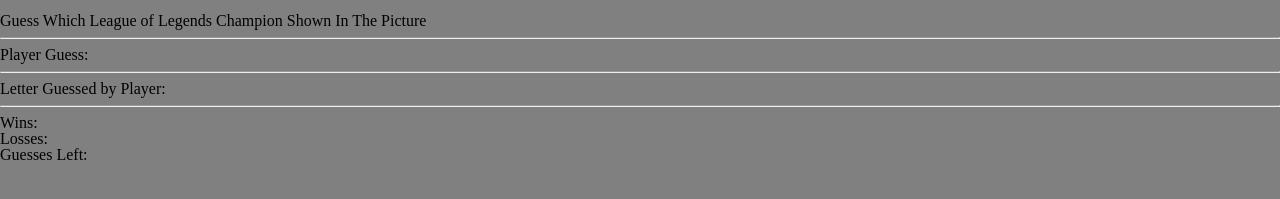
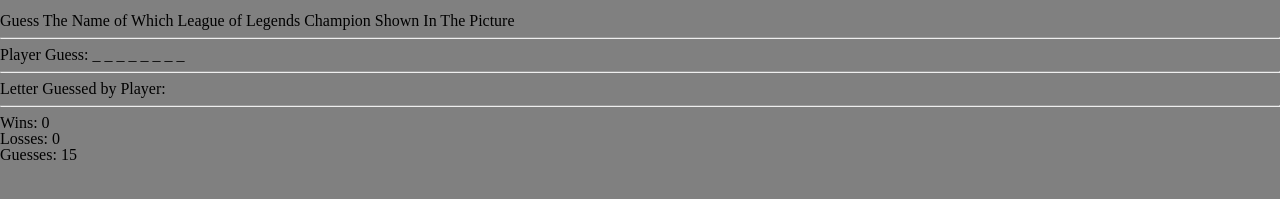
Before and after one commit to tuequach/Word-Guess-Game, a plain HTML site: page index.html in a window 1280 px wide. Shown: the part 505-704 px from the top of the page. Drawn offline with Linux system fonts and the light colour scheme.

Commit message:
debugged and fixex some values

```diff
--- a/assets/javascript/game.js
+++ b/assets/javascript/game.js
@@ -1,26 +1,26 @@
 // defining all possible variables
-const words = ["teemo", "ahri", "graves", "annie", "alistar",
+var words = ["teemo", "ahri", "graves", "annie", "alistar",
 "blitzcrank","ezreal", "nocturne", "katarina"];
-const wins =0;
-const loss =0;
-const guesses = 15;
-const playerChoice = [];
-const letterUsed=[];
+var wins =0;
+var loss =0;
+var guesses = 15;
+var playerChoice = [];
+var letterUsed=[];
 
-const playerChoiceText = document.getElementbyId("playerChoice-text");
-const guessesText = document.getElementbyId("guesses-text");
-const letterUsedText = document.getElementbyId("letterUsed-text");
-const winsText = document.getElementbyId("wins-text");
-const lossText = document.geetElementbyId("loss-text");
-const gameText = document.getElementbyId("game-text");
+var playerChoiceText = document.getElementById("playerChoice-text");
+var guessesText = document.getElementById("guesses-text");
+var letterUsedText = document.getElementById("letterUsed-text");
+var winsText = document.getElementById("wins-text");
+var lossText = document.getElementById("loss-text");
+var gameText = document.getElementById("game-text");
 
-// Start of the game
-const random = Math.floor(Math.random() * words.length);
-const pickingWord = word[random];
-const pickingLetters = pickingWord.split("");
+// Start of the game and choosing random words
+var random = Math.floor(Math.random() * words.length);
+var pickingWord = words[random];
+var pickingLetters = pickingWord.split("");
 
 // Replaying or reseting the Game
-const resetGame = () => {
+var resetGame = () => {
     guesses = 15;
     letterUsed =[];
     wordPickedLastGame = pickingWord;
@@ -30,21 +30,21 @@ const resetGame = () => {
     pickingWord = word[random];
     pickingLetters = pickingWord.split("");
 
-    word.push(wordPickedLastGame)
+    words.push(wordPickedLastGame)
 
     generateplayerChoice();
 }
 
 //generating playerchoice and by events
-const creatingPlayerChoice = () => {
+var creatingplayerChoice = function () {
     playerChoice =[];
 for (var i =0; i < pickingWord.length; i++) {
-    playerChoice.push("__");
+    playerChoice.push("_");
 }
     return playerChoice;
 }
 
-creatingPlayerChoice();
+creatingplayerChoice();
 
 playerChoiceText.textContent = "" + playerChoice.join(" ");
 guessesText.textContent = "" +  guesses;
@@ -54,10 +54,10 @@ lossText.textContent = "" + loss;
 
 //function runs whenever user presses a key
 document.onkeyup = function (event) {
-    const userGuess = event.key;
+    var userGuess = event.key;
     letterUsed.push(userGuess);
 
-    for (const i=0; i < pickingLetters.length; i++) {
+    for (var i=0; i < pickingLetters.length; i++) {
         if (pickingLetters[i] == userGuess.toString()) {
             playerChoice[i] = userGuess;
         }
@@ -71,7 +71,7 @@ document.onkeyup = function (event) {
     } else {
         guesses--;
     }
- }
+
 
 // updated screen
 playerChoiceText.textContent = "" + playerChoice.join(" ");
--- a/index.html
+++ b/index.html
@@ -1,7 +1,7 @@
 <!DOCTYPE html>
 <html>
 
-<title>HangMan</title>
+<title>LOL HangMan</title>
 
 <head>
     <meta charset="UTF-8">
@@ -18,8 +18,8 @@
         <br>
     </header>
 
-<div id ="game">
-    <h2>Guess Which League of Legends Champion Shown In The Picture</h2>
+<div class ="game">
+    <h2>Guess The Name of Which League of Legends Champion Shown In The Picture</h2>
     <hr/>
     <p> Player Guess: <span id="playerChoice-text"></span></p>
     <hr />
@@ -27,7 +27,8 @@
     <hr/>
     <p>Wins: <span id="wins-text"></span></p>
     <p>Losses: <span id="loss-text"></span></p>
-    <p>Guesses Left: <span id="guesses-text"></span></p>
+    <p>Guesses: <span id="guesses-text"></span></p>
+    <p> <span id= "game-text"></span></p>
 </div>
 
 
```
